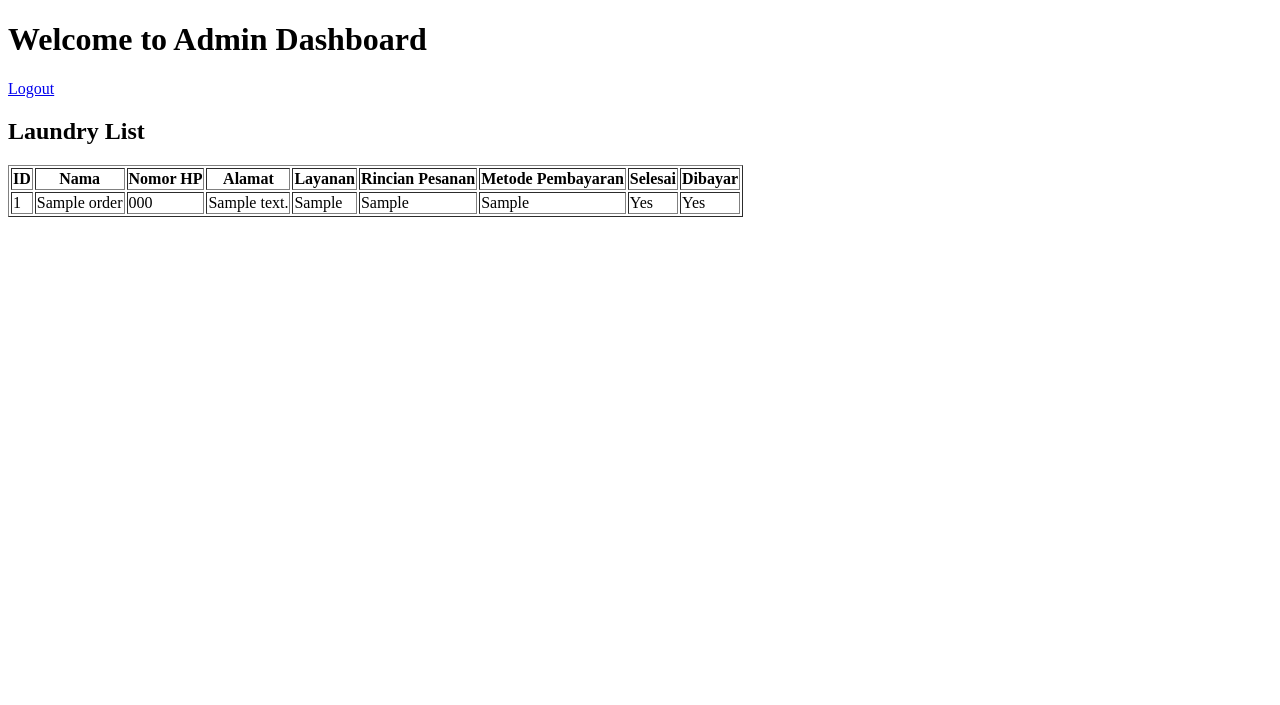
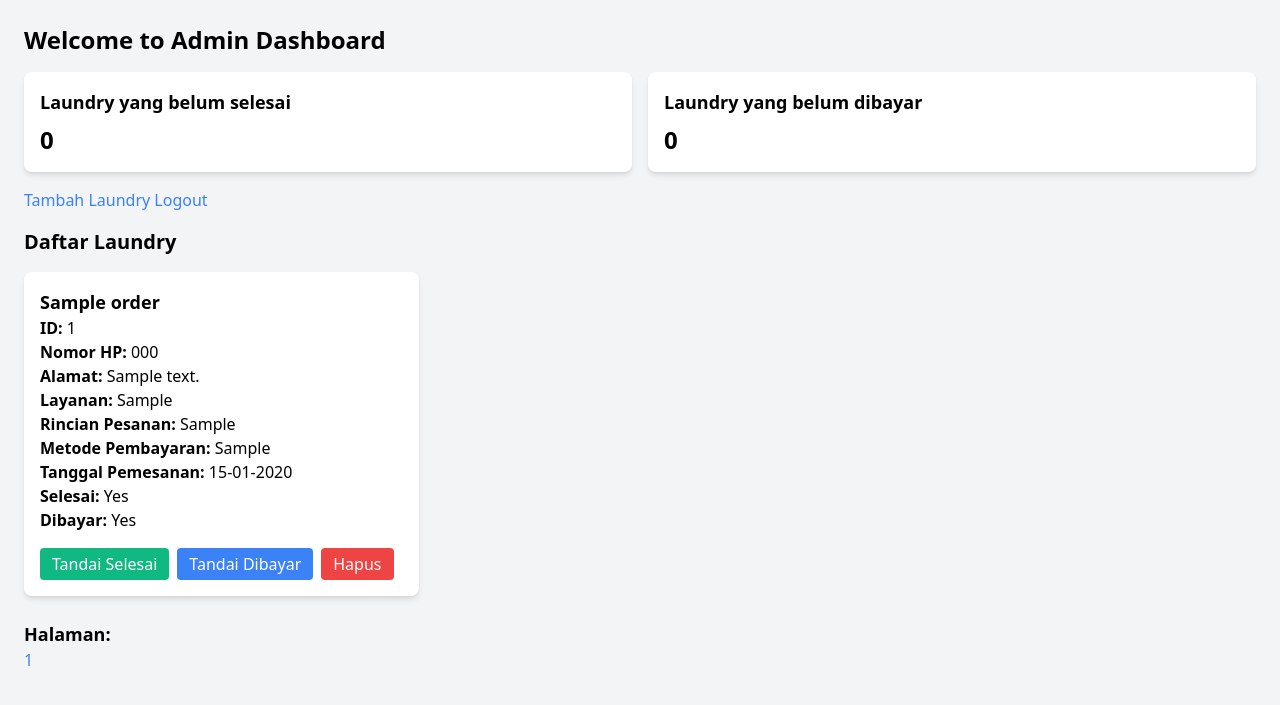
Before and after one commit to eeswepe/laundry-app, a PHP site: a page that uses public/index.php in a window 1280 px wide. Shown: the top 705 px of the page. Run offline with PHP 8.4, Linux system fonts and the light colour scheme; the visitor is signed in with stand-in values (Sample User, id 1); tables that the repository leaves empty or names only in its code hold one stand-in row (values such as "Sample post").

Commit message:
feat: prettier dashbord view (hardcoded)

```diff
--- a/app/controllers/AdminController.php
+++ b/app/controllers/AdminController.php
@@ -36,7 +36,17 @@ class AdminController {
             header('Location: /laundry-app/admin/login');
             exit();
         }
-        $laundries = $this->laundryModel->getAllLaundry();
+
+        $unfinishedLaundryCount = $this->laundryModel->getUnfinishedLaundryCount();
+        $unpaidLaundryCount = $this->laundryModel->getUnpaidLaundryCount();
+
+        $limit = 10;
+        $page = isset($_GET['page']) ? $_GET['page'] : 1;
+        $offset = ($page -1) * $limit;
+
+        $laundries = $this->laundryModel->getAllLaundry($limit, $offset);
+        $totalLaundry = $this->laundryModel->getTotalLaundry();
+        $totalPages = ceil($totalLaundry / $limit);
         require '../app/views/admin/dashboard.php';
     }
 
@@ -45,5 +55,19 @@ class AdminController {
         header('Location: /laundry-app/admin/login');
         exit();
     }
+
+    public function deleteLaundry(){
+        if(!isset($_SESSION['admin_logged_in'])) {
+            header('Location: /laundry-app/admin/login');
+            exit();
+        }
+        if(isset($_GET['id'])) {
+            $id = (int)$_GET['id'];
+            $this->laundryModel->deleteLaundry($id);
+        }
+        header('Location: /laundry-app/admin/dashboard');
+        exit();
+    }
+
 }
 ?>
--- a/app/controllers/LaundryController.php
+++ b/app/controllers/LaundryController.php
@@ -22,14 +22,20 @@ class LaundryController {
             $rincian_pesanan = $_POST['rincian_pesanan'];
             $payment_method = $_POST['metode_pembayaran'];
             $this->laundryModel->addLaundry($nama, $nomor_hp, $alamat, $layanan, $rincian_pesanan, $payment_method);
-            header("Location: /laundry-app/public/index.php");
+            header("Location: /laundry-app/list");
             exit();
         }
         require '../app/views/add.php';
     }
 
     public function list() {
-        $laundryList = $this->laundryModel->getAllLaundry();
+        $limit = 20;
+        $page = isset($_GET['page']) ? $_GET['page'] : 1;
+        $offset = ($page -1) * $limit;
+
+        $laundries = $this->laundryModel->getAllLaundry($limit, $offset);
+        $totalLaundry = $this->laundryModel->getTotalLaundry();
+        $totalPages = ceil($totalLaundry / $limit);
         require '../app/views/list.php';
     }
 }
--- a/app/models/Laundry.php
+++ b/app/models/Laundry.php
@@ -18,9 +18,34 @@ class Laundry {
         ]);
     }
 
-    public function getAllLaundry() {
-        $stmt = $this->pdo->query("SELECT * FROM orders");
+    public function getAllLaundry($limit, $offset) {
+        $stmt = $this->pdo->prepare("SELECT * FROM orders ORDER BY order_date DESC LIMIT :limit OFFSET :offset");
+        $stmt->bindParam(':limit', $limit, PDO::PARAM_INT);
+        $stmt->bindParam(':offset', $offset, PDO::PARAM_INT);
+        $stmt->execute();
         return $stmt->fetchAll(PDO::FETCH_ASSOC);
     }
+
+    public function getTotalLaundry() {
+        $stmt = $this->pdo->query("SELECT COUNT(*) FROM orders");
+        return $stmt->fetchColumn();
+    }
+
+    public function deleteLaundry($id) {
+        $stmt = $this->pdo->prepare("DELETE FROM orders WHERE id = :id");
+        $stmt->bindParam(':id', $id, PDO::PARAM_INT);
+        $stmt->execute();
+    }
+
+    public function getUnfinishedLaundryCount() {
+        $stmt = $this->pdo->query("SELECT COUNT(*) FROM orders WHERE is_finish = 0");
+        return $stmt->fetchColumn();
+    }
+
+    public function getUnpaidLaundryCount() {
+        $stmt = $this->pdo->query("SELECT COUNT(*) FROM orders WHERE is_paid = 0");
+        return $stmt->fetchColumn();
+    }
+
 }
 ?>
--- a/app/views/admin/dashboard.php
+++ b/app/views/admin/dashboard.php
@@ -1,37 +1,65 @@
 <!DOCTYPE html>
-<html>
+<html lang="id">
 <head>
+    <meta charset="UTF-8">
+    <meta name="viewport" content="width=device-width, initial-scale=1.0">
     <title>Admin Dashboard</title>
+    <link href="https://cdn.jsdelivr.net/npm/tailwindcss@2.2.19/dist/tailwind.min.css" rel="stylesheet">
 </head>
-<body>
-    <h1>Welcome to Admin Dashboard</h1>
-    <a href="/laundry-app/public/index.php?url=admin/logout">Logout</a>
-    <h2>Laundry List</h2>
-    <table border="1">
-        <tr>
-            <th>ID</th>
-            <th>Nama</th>
-            <th>Nomor HP</th>
-            <th>Alamat</th>
-            <th>Layanan</th>
-            <th>Rincian Pesanan</th>
-            <th>Metode Pembayaran</th>
-            <th>Selesai</th>
-            <th>Dibayar</th>
-        </tr>
-        <?php foreach ($laundries as $laundry): ?>
-        <tr>
-            <td><?php echo htmlspecialchars($laundry['id']); ?></td>
-            <td><?php echo htmlspecialchars($laundry['nama']); ?></td>
-            <td><?php echo htmlspecialchars($laundry['nomor_hp']); ?></td>
-            <td><?php echo htmlspecialchars($laundry['alamat']); ?></td>
-            <td><?php echo htmlspecialchars($laundry['layanan']); ?></td>
-            <td><?php echo htmlspecialchars($laundry['rincian_pesanan']); ?></td>
-            <td><?php echo htmlspecialchars($laundry['metode_pembayaran']); ?></td>
-            <td><?php echo htmlspecialchars($laundry['is_finish'] ? 'Yes' : 'No'); ?></td>
-            <td><?php echo htmlspecialchars($laundry['is_paid'] ? 'Yes' : 'No'); ?></td>
-        </tr>
-        <?php endforeach; ?>
-    </table>
+<body class="bg-gray-100 p-6">
+    <h1 class="text-2xl font-bold mb-4">Welcome to Admin Dashboard</h1>
+    <div class="flex space-x-4 mb-4">
+        <div class="bg-white shadow-md rounded-lg p-4 flex-1">
+            <h3 class="text-lg font-semibold mb-2">Laundry yang belum selesai</h3>
+            <p class="text-2xl font-bold"><?php echo $unfinishedLaundryCount; ?></p>
+        </div>
+        <div class="bg-white shadow-md rounded-lg p-4 flex-1">
+            <h3 class="text-lg font-semibold mb-2">Laundry yang belum dibayar</h3>
+            <p class="text-2xl font-bold"><?php echo $unpaidLaundryCount; ?></p>
+        </div>
+    </div>
+    <div class="mb-4">
+        <a href="/laundry-app/add" class="text-blue-500 hover:underline">Tambah Laundry</a>
+        <a href="/laundry-app/admin/logout" class="text-blue-500 hover:underline">Logout</a>
+    </div>
+    <h2 class="text-xl font-semibold mb-4">Daftar Laundry</h2>
+    <div class="grid grid-cols-1 sm:grid-cols-2 lg:grid-cols-3 gap-6">
+        <?php if (!empty($laundries)): ?>
+            <?php foreach ($laundries as $laundry): ?>
+                <div class="bg-white shadow-md rounded-lg p-4">
+                    <h3 class="font-bold text-lg"><?php echo htmlspecialchars($laundry['nama']); ?></h3>
+                    <p><strong>ID:</strong> <?php echo htmlspecialchars($laundry['id']); ?></p>
+                    <p><strong>Nomor HP:</strong> <?php echo htmlspecialchars($laundry['nomor_hp']); ?></p>
+                    <p><strong>Alamat:</strong> <?php echo htmlspecialchars($laundry['alamat']); ?></p>
+                    <p><strong>Layanan:</strong> <?php echo htmlspecialchars($laundry['layanan']); ?></p>
+                    <p><strong>Rincian Pesanan:</strong> <?php echo htmlspecialchars($laundry['rincian_pesanan']); ?></p>
+                    <p><strong>Metode Pembayaran:</strong> <?php echo htmlspecialchars($laundry['metode_pembayaran']); ?></p>
+                    <p><strong>Tanggal Pemesanan:</strong> <?php echo htmlspecialchars(date('d-m-Y', strtotime($laundry['order_date']))); ?></p>
+                    <p><strong>Selesai:</strong> <?php echo htmlspecialchars($laundry['is_finish'] ? 'Yes' : 'No'); ?></p>
+                    <p><strong>Dibayar:</strong> <?php echo htmlspecialchars($laundry['is_paid'] ? 'Yes' : 'No'); ?></p>
+                    <div class="mt-4 flex space-x-2">
+                        <a href="/laundry-app/admin/mark-finished&id=<?php echo $laundry['id']; ?>" class="bg-green-500 text-white px-3 py-1 rounded hover:bg-green-600">Tandai Selesai</a>
+                        <a href="/laundry-app/admin/mark-paid&id=<?php echo $laundry['id']; ?>" class="bg-blue-500 text-white px-3 py-1 rounded hover:bg-blue-600">Tandai Dibayar</a>
+                        <a href="/laundry-app/admin/delete&id=<?php echo $laundry['id']; ?>" class="bg-red-500 text-white px-3 py-1 rounded hover:bg-red-600">Hapus</a>
+                    </div>
+                </div>
+            <?php endforeach; ?>
+        <?php else: ?>
+            <div class="col-span-1 sm:col-span-2 lg:col-span-3 bg-white shadow-md rounded-lg p-4">
+                <p class="text-center">Tidak ada data laundry.</p>
+            </div>
+        <?php endif; ?>
+    </div>
+    <div class="mt-6">
+        <h3 class="text-lg font-semibold">Halaman:</h3>
+        <div class="flex space-x-2">
+            <?php for ($i = 1; $i <= $totalPages; $i++): ?>
+                <a href="/laundry-app/admin/dashboard&page=<?php echo $i; ?>" class="text-blue-500 hover:underline"><?php echo $i; ?></a>
+                <?php if ($i < $totalPages): ?>
+                    <span>|</span>
+                <?php endif; ?>
+            <?php endfor; ?>
+        </div>
+    </div>
 </body>
 </html>
--- a/public/index.php
+++ b/public/index.php
@@ -25,7 +25,9 @@ switch ($url) {
     case 'admin/logout':
         $adminController->logout();
         break;
-
+    case 'admin/delete':
+        $adminController->deleteLaundry();
+        break;
     case '':
         $laundryController->index();
         break;
```
Also changed, not shown: app/views/list.php (+23 -2 lines).
